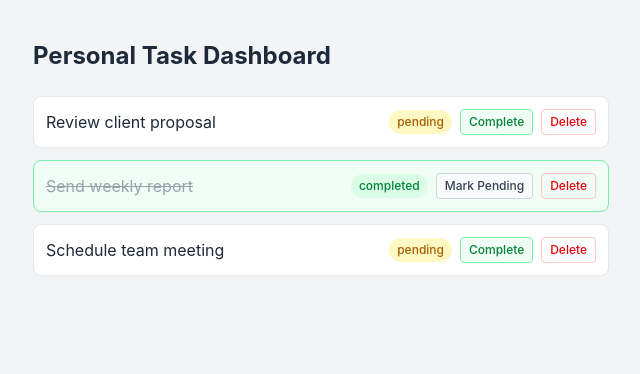
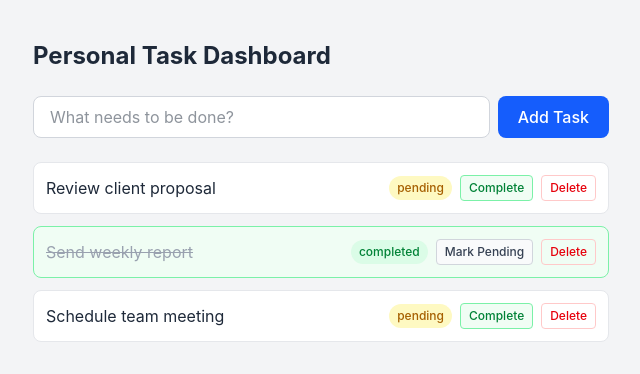
Before and after one commit to AhmedMelliti9/Personal-Task-Dashboard, a React (Vite) app: page / in a window 1280 px wide. Shown: the top 374 px of the page, without its empty margins (319-959 px from the left). Built offline with nearby package versions, Linux system fonts and the light colour scheme.

Commit message:
feat: add new task form

```diff
--- a/src/App.tsx
+++ b/src/App.tsx
@@ -1,6 +1,8 @@
 import { useState } from "react";
 import type { Task } from "./types/task";
 import TaskList from "./components/TaskList";
+import AddTaskForm from "./components/AddTaskForm";
+import { generateId } from "./utils/generateId";
 
 function App() {
   const [tasks, setTasks] = useState<Task[]>([
@@ -8,6 +10,21 @@ function App() {
     { id: "2", title: "Send weekly report", status: "completed" },
     { id: "3", title: "Schedule team meeting", status: "pending" },
   ]);
+
+  const handleAddTask = (title: string) => {
+    const trimmedTitle = title.trim();
+    if (!trimmedTitle) {
+      return;
+    }
+
+    const newTask: Task = {
+      id: generateId(),
+      title: trimmedTitle,
+      status: "pending",
+    };
+
+    setTasks((currentTasks) => [...currentTasks, newTask]);
+  };
 
   const handleDeleteTask = (idToDelete: string) => {
     setTasks((currentTasks) =>
@@ -35,6 +52,7 @@ function App() {
         <h1 className="text-2xl font-bold text-gray-800 mb-6">
           Personal Task Dashboard
         </h1>
+        <AddTaskForm onAddTask={handleAddTask} />
         <TaskList
           tasks={tasks}
           onDelete={handleDeleteTask}
--- /dev/null
+++ b/src/components/AddTaskForm.tsx
@@ -0,0 +1,56 @@
+import { useState } from "react";
+
+interface AddTaskFormProps {
+  onAddTask: (title: string) => void;
+}
+
+function AddTaskForm({ onAddTask }: AddTaskFormProps) {
+  const [title, setTitle] = useState("");
+  const [errorMessage, setErrorMessage] = useState("");
+
+  const handleSubmit = (event: React.FormEvent<HTMLFormElement>) => {
+    event.preventDefault();
+    const trimmedTitle = title.trim();
+
+    if (!trimmedTitle) {
+      setErrorMessage("Task title cannot be empty");
+      return;
+    }
+
+    onAddTask(trimmedTitle);
+    setTitle("");
+    setErrorMessage("");
+  };
+
+  const handleChange = (event: React.ChangeEvent<HTMLInputElement>) => {
+    setTitle(event.target.value);
+    if (errorMessage) {
+      setErrorMessage("");
+    }
+  };
+
+  return (
+    <form onSubmit={handleSubmit} className="mb-6">
+      <div className="flex gap-2">
+        <input
+          type="text"
+          value={title}
+          onChange={handleChange}
+          placeholder="What needs to be done?"
+          className="flex-1 px-4 py-2 border border-gray-300 rounded-lg focus:outline-none focus:ring-2 focus:ring-blue-500 bg-white text-gray-800"
+        />
+        <button
+          type="submit"
+          className="px-5 py-2 bg-blue-600 hover:bg-blue-700 text-white font-medium rounded-lg transition-colors cursor-pointer"
+        >
+          Add Task
+        </button>
+      </div>
+      {errorMessage && (
+        <p className="mt-1 text-sm text-red-600">{errorMessage}</p>
+      )}
+    </form>
+  );
+}
+
+export default AddTaskForm;
--- /dev/null
+++ b/src/utils/generateId.ts
@@ -0,0 +1,6 @@
+export function generateId(): string {
+  if (typeof crypto !== "undefined" && crypto.randomUUID) {
+    return crypto.randomUUID();
+  }
+  return `${Date.now()}-${Math.random().toString(36).substring(2, 9)}`;
+}
```
